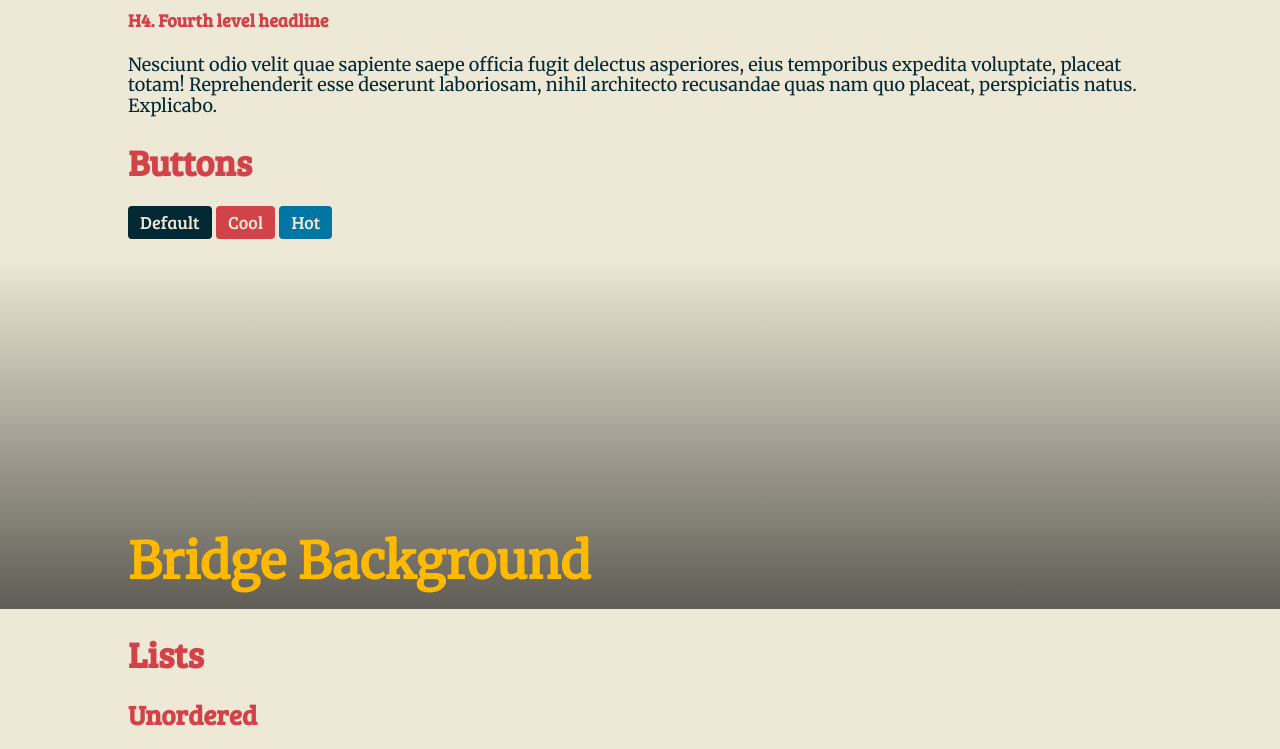
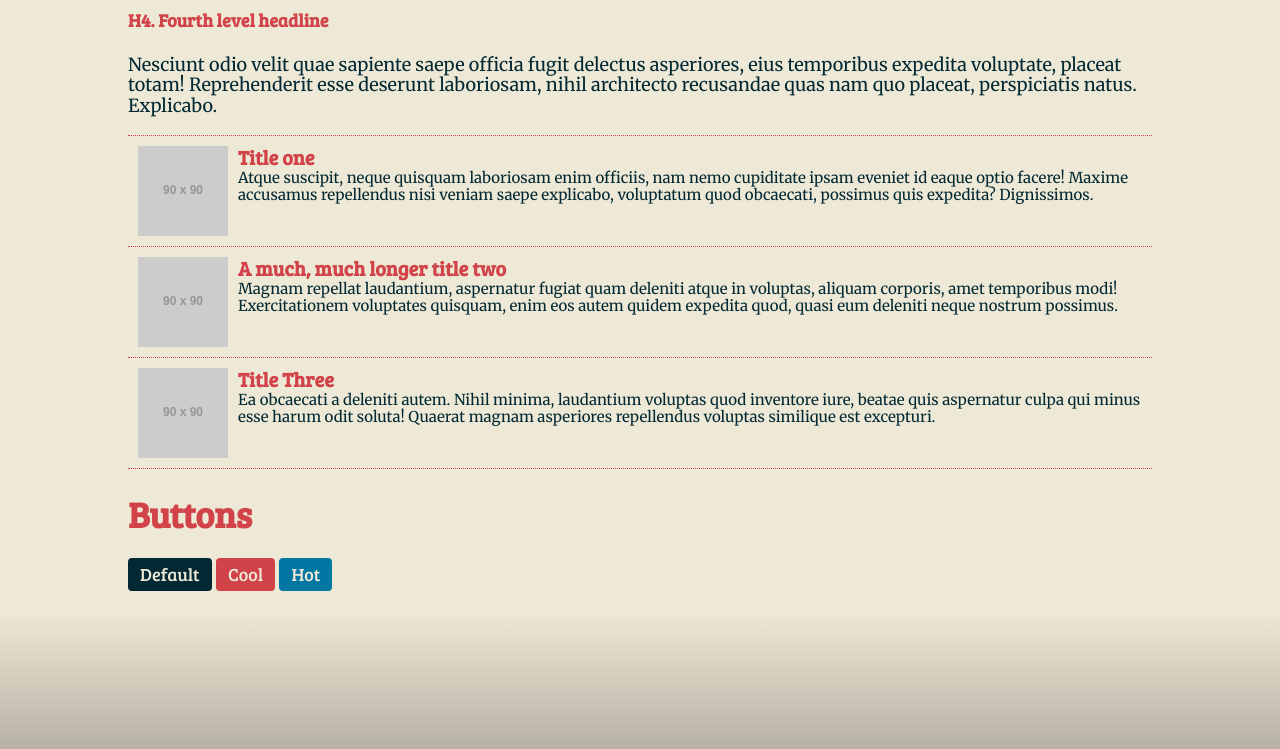
Before and after one commit to matracey/sass-essential-training, a website: page builds/sassEssentials/index.html in a window 1280 px wide. Shown: the part 1300-2049 px from the top of the page. Drawn offline with nearby package versions, Linux system fonts and the light colour scheme; files that its build step writes are made by us from their sources; placeholder pictures from the web are drawn by us.

Commit message:
& selector and parent selectors

```diff
--- a/builds/sassEssentials/index.html
+++ b/builds/sassEssentials/index.html
@@ -47,6 +47,29 @@
 
     <h4>H4. Fourth level headline</h4>
     <p>Nesciunt odio velit quae sapiente saepe officia fugit delectus asperiores, eius temporibus expedita voluptate, placeat totam! Reprehenderit esse deserunt laboriosam, nihil architecto recusandae quas nam quo placeat, perspiciatis natus. Explicabo.</p>
+    <ol class="media">
+        <li class="item">
+          <a href="#">
+            <img src="http://placehold.it/90x90" alt="thumbnail">
+            <h2 class="head">Title one</h2>
+            <p>Atque suscipit, neque quisquam laboriosam enim officiis, nam nemo cupiditate ipsam eveniet id eaque optio facere! Maxime accusamus repellendus nisi veniam saepe explicabo, voluptatum quod obcaecati, possimus quis expedita? Dignissimos.</p>
+          </a>
+        </li>
+        <li class="item">
+          <a href="#">
+            <img src="http://placehold.it/90x90" alt="thumbnail">
+            <h2 class="head">A much, much longer title two</h2>
+            <p>Magnam repellat laudantium, aspernatur fugiat quam deleniti atque in voluptas, aliquam corporis, amet temporibus modi! Exercitationem voluptates quisquam, enim eos autem quidem expedita quod, quasi eum deleniti neque nostrum possimus.</p>
+          </a>
+        </li>
+        <li class="item">
+          <a href="#">
+            <img src="http://placehold.it/90x90" alt="thumbnail">
+            <h2 class="head">Title Three</h2>
+            <p>Ea obcaecati a deleniti autem. Nihil minima, laudantium voluptas quod inventore iure, beatae quis aspernatur culpa qui minus esse harum odit soluta! Quaerat magnam asperiores repellendus voluptas similique est excepturi.</p>
+          </a>
+        </li>
+      </ol>
   </div>
 </section>
 
--- a/process/sass/_mixins.scss
+++ b/process/sass/_mixins.scss
@@ -11,3 +11,13 @@
     background-size: cover;
     height: $height;
 }
+
+@mixin clearfix {
+    &::before, &::after {
+        content: "";
+        display: table;
+    }
+    &::after {
+        clear: both;
+    }
+}
--- a/process/sass/modules/_media.scss
+++ b/process/sass/modules/_media.scss
@@ -7,9 +7,17 @@ $color-media-head:  $blue;
     list-style: none;
 
     .item {
-        margin-bottom: 20px;
+        padding-bottom: 10px;
+        padding-top: 10px;
+        padding-left: 10px;
         border-top: 1px dotted $color-item-border;
-        padding-top: 10px;
+        &:hover {
+            background: $yellow;
+        }
+        &:last-of-type {
+            border-bottom: 1px dotted $color-item-border;
+        }
+        @include clearfix;
     }
 
     .head {
@@ -17,6 +25,10 @@ $color-media-head:  $blue;
         padding: 0;
         color: $color-media-head;
         font-size: 2rem;
+
+        #typography & {
+            color: $red;
+        }
     }
 
     p {
```
